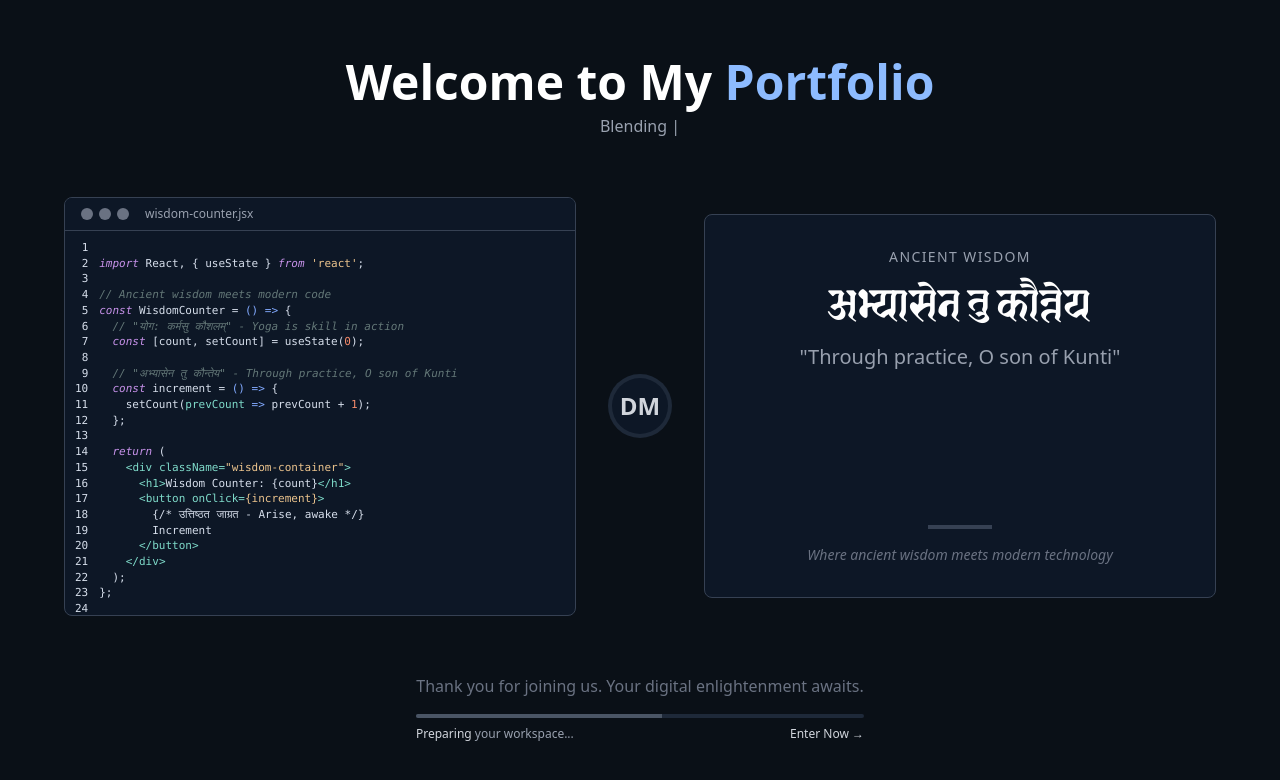
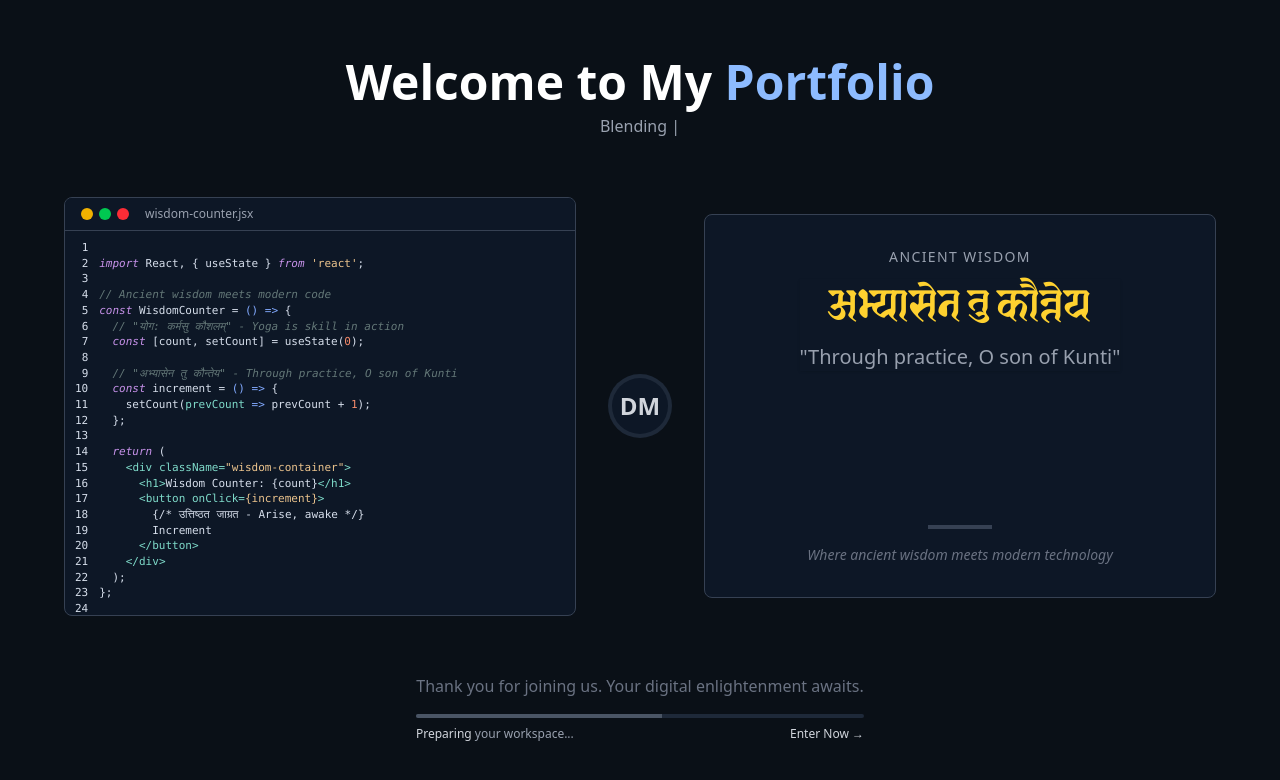
Before and after one commit to devesh1217/portfolio-2.0, a Next.js app: page / in a window 1280 px wide. Shown: the top 780 px of the page. Built offline with nearby package versions, Linux system fonts and the light colour scheme; a web font is replaced by a local one.

Commit message:
Color change

```diff
--- a/src/components/WelcomePage.jsx
+++ b/src/components/WelcomePage.jsx
@@ -78,7 +78,7 @@ const WelcomePage = ({ onFinish }) => {
         const timer = setTimeout(() => {
             setShow(false);
             onFinish();
-        }, 10000); // Reduced from 100000 to 60000 for better mobile experience
+        }, 100000); // Reduced from 100000 to 60000 for better mobile experience
 
         // Progress animation
         const interval = setInterval(() => {
@@ -149,9 +149,9 @@ const WelcomePage = ({ onFinish }) => {
                             <div className="relative bg-[#0d1726] rounded-lg overflow-hidden border border-gray-700">
                                 <div className="flex items-center px-4 py-2 bg-[#0d1726] border-b border-gray-700">
                                     <div className="flex space-x-1.5">
-                                        <div className="w-3 h-3 rounded-full bg-gray-500"></div>
-                                        <div className="w-3 h-3 rounded-full bg-gray-500"></div>
-                                        <div className="w-3 h-3 rounded-full bg-gray-500"></div>
+                                        <div className="w-3 h-3 rounded-full bg-yellow-500"></div>
+                                        <div className="w-3 h-3 rounded-full bg-green-500"></div>
+                                        <div className="w-3 h-3 rounded-full bg-red-500"></div>
                                     </div>
                                     <div className="ml-4 text-xs text-gray-400 font-mono">wisdom-counter.jsx</div>
                                 </div>
@@ -220,9 +220,9 @@ const WelcomePage = ({ onFinish }) => {
                                     animate={{ opacity: 1, y: 0 }}
                                     exit={{ opacity: 0, y: -20 }}
                                     transition={{ duration: 0.5 }}
-                                    className="mb-4 md:mb-8"
+                                    className="mb-4 md:mb-8 shadow"
                                 >
-                                    <h2 className="text-2xl sm:text-3xl md:text-4xl lg:text-5xl text-white font-[sanskrit] mb-2 md:mb-4">
+                                    <h2 className="text-2xl sm:text-3xl md:text-4xl lg:text-5xl text-amber-300 font-[sanskrit] mb-2 md:mb-4">
                                         {sanskritTexts[currentSanskritIndex].sanskrit}
                                     </h2>
                                     <p className="text-sm sm:text-base md:text-lg lg:text-xl text-gray-400">
```
